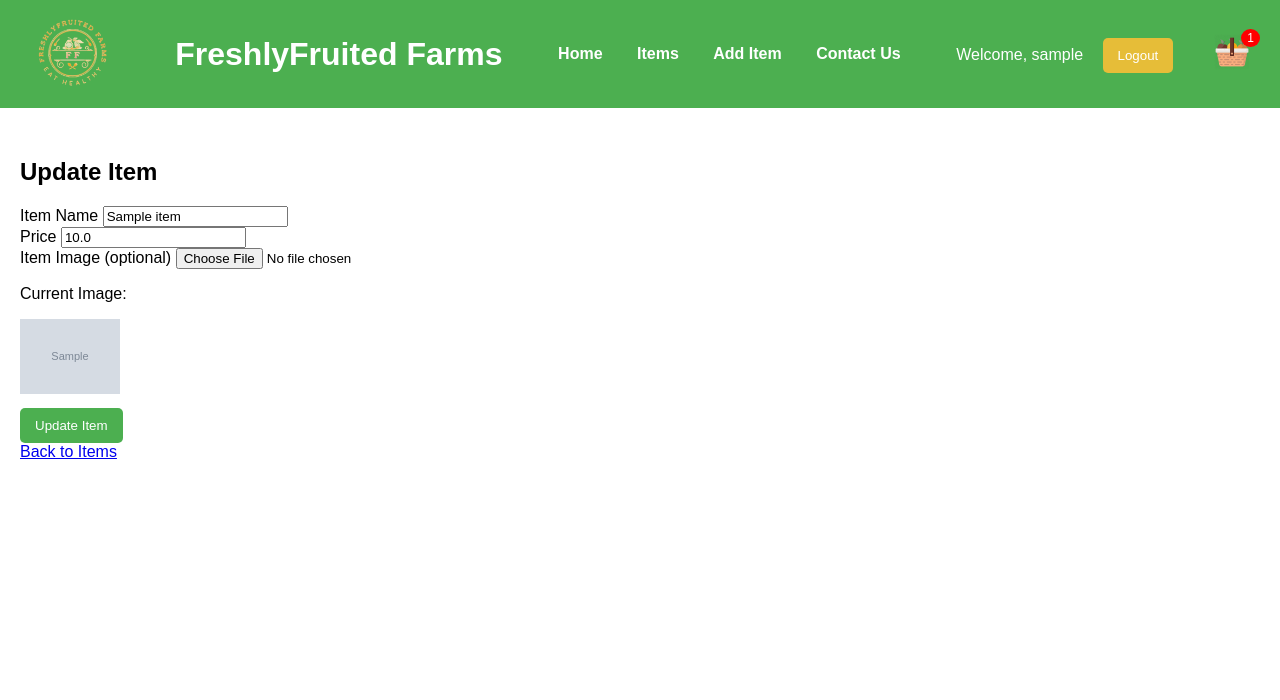
After one commit to phaneendra218/Farm, a Flask app: page /update_item/1 in a window 1280 px wide. The commit adds this page. Shown: the top 700 px of the page. Run offline with Flask 3, Linux system fonts and the light colour scheme; the visitor is signed in with stand-in values (Sample User, id 1); tables that the repository leaves empty hold one stand-in row (values such as "Sample post"); grey boxes marked "Sample" are stand-in pictures.

Commit message:
updateitem

```diff
--- a/app.py
+++ b/app.py
@@ -287,6 +287,48 @@ def unhide_item(item_id):
     flash('Item unhidden successfully!', 'success')
     return redirect(url_for('items'))
 
+@app.route('/update_item/<int:item_id>', methods=['GET', 'POST'])
+def update_item(item_id):
+    if 'user_id' not in session or not session.get('is_admin'):
+        flash('Unauthorized access', 'danger')
+        return redirect(url_for('items'))  # Redirect to items page instead of login
+
+    item = Item.query.get_or_404(item_id)
+
+    if request.method == 'POST':
+        # Get the updated details from the form
+        name = request.form['name']
+        price = request.form['price']
+
+        # Handle the image file
+        image = request.files.get('image')
+
+        if image and allowed_file(image.filename):
+            # Check the file size first
+            image.seek(0, os.SEEK_END)
+            file_size = image.tell()
+
+            if file_size > 100 * 1024:  # 100 KB limit
+                flash('File is too large. The image must be less than 100 KB.', 'danger')
+                return redirect(request.url)
+
+            # Save the image
+            filename = secure_filename(image.filename)
+            image_path = os.path.join(app.config['UPLOAD_FOLDER'], filename)
+            image.seek(0)  # Reset the file pointer to save the file
+            image.save(image_path)
+            item.image_path = image_path  # Update the image path in the item
+
+        # Update the item details
+        item.name = name
+        item.price = float(price)
+
+        db.session.commit()
+        flash(f'Item "{name}" updated successfully!', 'success')
+        return redirect(url_for('items'))  # Redirect to the list of items page
+
+    return render_template('update_item.html', item=item)
+
 if __name__ == '__main__':
     with app.app_context():
         db.create_all()  # Ensures tables are created before starting the app
--- a/templates/items.html
+++ b/templates/items.html
@@ -27,6 +27,10 @@
 
                 <!-- Admin actions -->
                 {% if session.get('is_admin') %}
+                    <!-- Update button -->
+                    <a href="{{ url_for('update_item_form', item_id=item.id) }}" class="update-button" style="display:block; margin-top:10px;">Update</a>
+
+                    <!-- Delete button -->
                     <form method="POST" action="{{ url_for('delete_item', item_id=item.id) }}" style="margin-top:10px;">
                         <button type="submit" class="delete-button" onclick="return confirm('Are you sure you want to delete this item?');">Delete</button>
                     </form>
--- /dev/null
+++ b/templates/update_item.html
@@ -0,0 +1,25 @@
+{% extends 'base.html' %}
+
+{% block content %}
+  <h2>Update Item</h2>
+  <form method="POST" enctype="multipart/form-data">
+    <div class="form-group">
+      <label for="name">Item Name</label>
+      <input type="text" class="form-control" id="name" name="name" value="{{ item.name }}" required>
+    </div>
+    <div class="form-group">
+      <label for="price">Price</label>
+      <input type="number" class="form-control" id="price" name="price" value="{{ item.price }}" step="0.01" required>
+    </div>
+    <div class="form-group">
+      <label for="image">Item Image (optional)</label>
+      <input type="file" class="form-control-file" id="image" name="image">
+      {% if item.image_path %}
+        <p>Current Image:</p>
+        <img src="{{ url_for('static', filename='uploads/' + item.image_path.split('/')[-1]) }}" alt="Item Image" width="100">
+      {% endif %}
+    </div>
+    <button type="submit" class="btn btn-primary">Update Item</button>
+  </form>
+  <a href="{{ url_for('items') }}" class="btn btn-secondary mt-3">Back to Items</a>
+{% endblock %}
```
